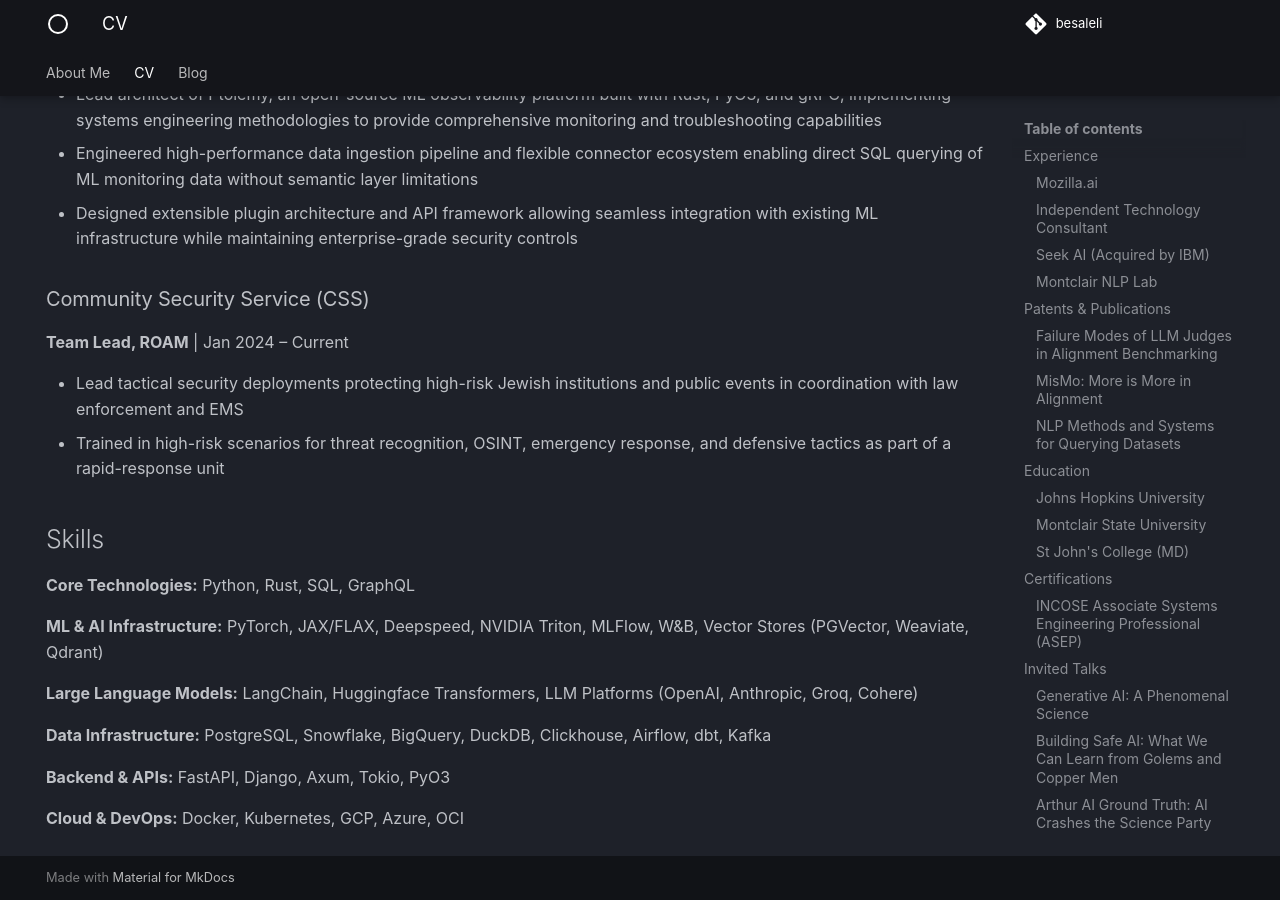
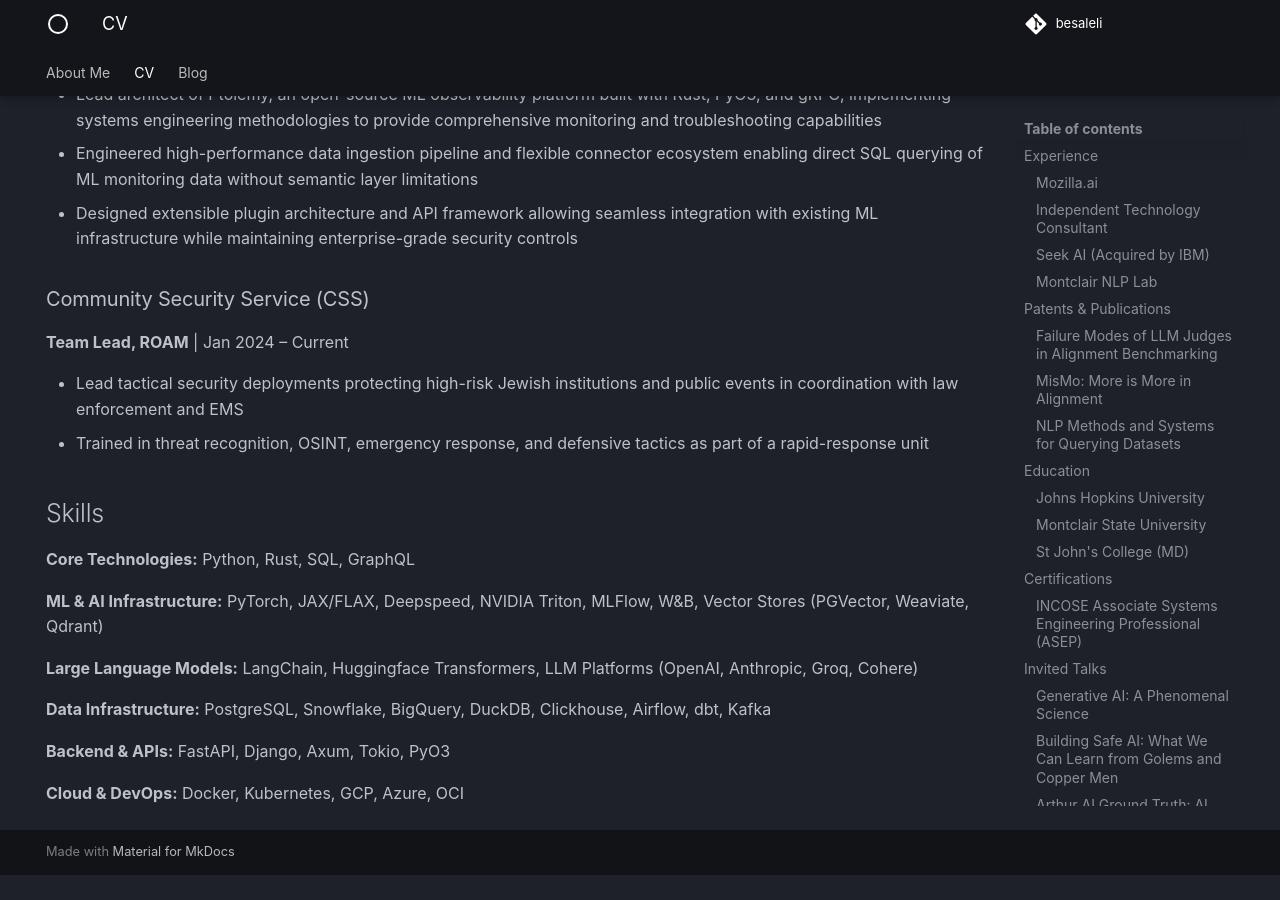
Before and after one commit to besaleli/personal-website, an MkDocs documentation site: the page built from docs/cv.md, in a window 1280 px wide and 900 px high, scrolled down 2848 px. Built offline with MkDocs 1.6.1 and Material for MkDocs 9.7.7, drawn with Linux system fonts in a browser that asks for light colours; some web fonts are replaced; after the commit the page ends 3723 px from its top, so only the background shows below that.

Commit message:
Update cv.md

```diff
--- a/docs/cv.md
+++ b/docs/cv.md
@@ -90,7 +90,7 @@
 **Team Lead, ROAM** | Jan 2024 – Current
 
 * Lead tactical security deployments protecting high-risk Jewish institutions and public events in coordination with law enforcement and EMS
-* Trained in high-risk scenarios for threat recognition, OSINT, emergency response, and defensive tactics as part of a rapid-response unit
+* Trained in threat recognition, OSINT, emergency response, and defensive tactics as part of a rapid-response unit
 
 ## Skills
 
```
